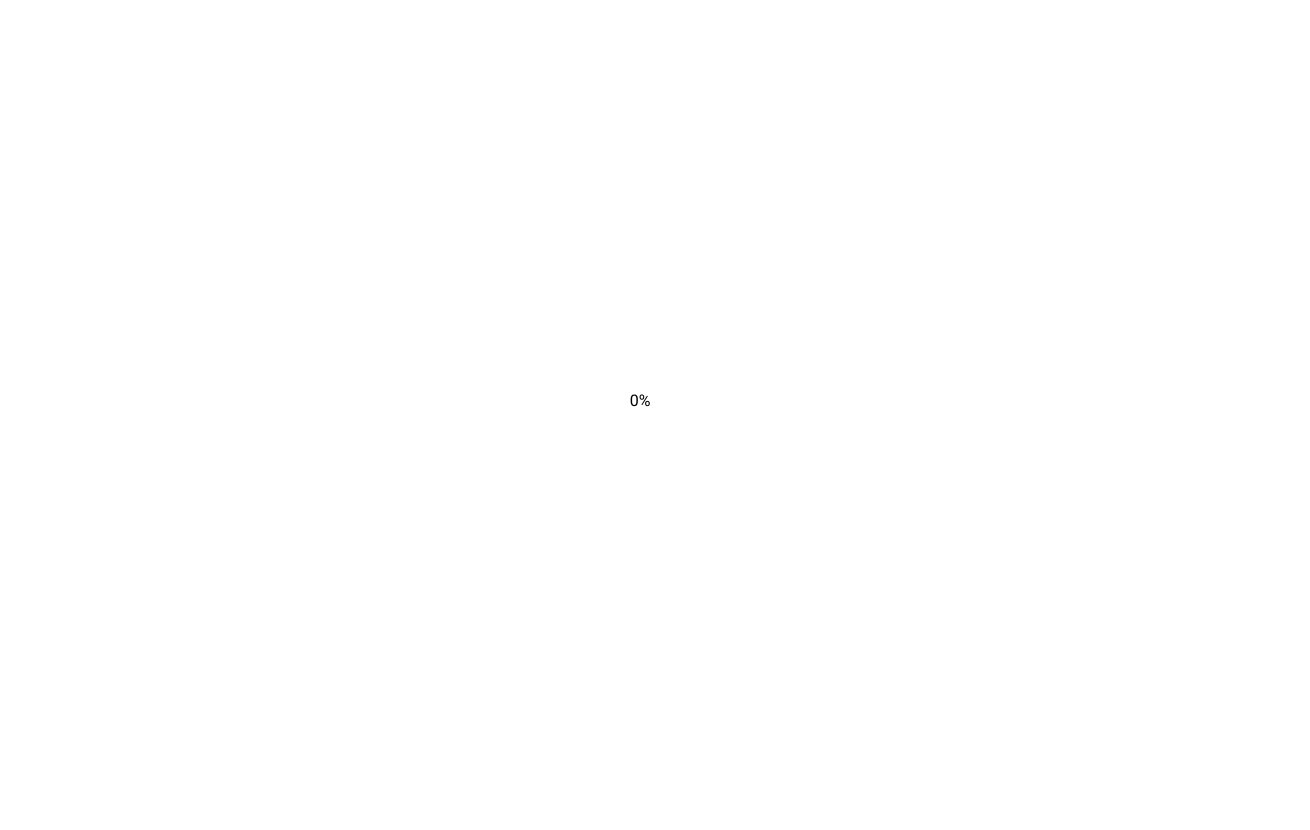
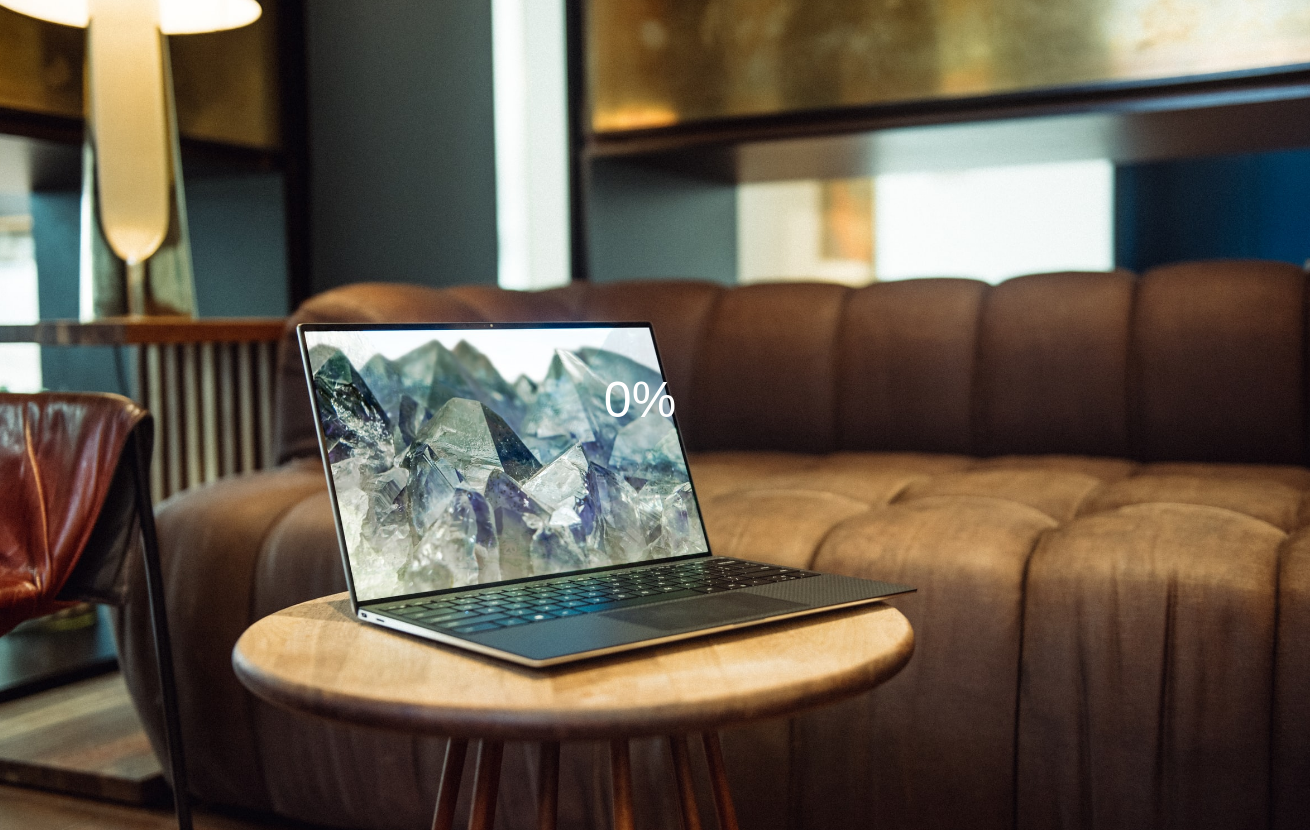
Before and after one commit to brettl1991/Projects, a plain HTML site: page index.html in a window 1280 px wide. Shown: the whole page, 1310 px wide, since content can reach past the window. Before the commit the page ends 800 px from the top, so only its background shows below. Drawn offline with Linux system fonts and the light colour scheme.

Commit message:
Styling the background and loading text

```diff
--- a/index.html
+++ b/index.html
@@ -1,16 +1,15 @@
 <!DOCTYPE html>
 <html lang="en">
   <head>
-  <meta charset="UTF-8">
-  <meta http-equiv="X-UA-Compatible" content="IE=edge">
-  <meta name="viewport" content="width=device-width, initial-scale=1.0">
-  <link rel="stylesheet" href="style.css">
+    <meta charset="UTF-8" />
+    <meta http-equiv="X-UA-Compatible" content="IE=edge" />
+    <meta name="viewport" content="width=device-width, initial-scale=1.0" />
+    <link rel="stylesheet" href="style.css" />
     <title>Blurry Loading</title>
   </head>
   <body>
-  <section class="bg">
+    <section class="bg"></section>
     <div class="loading-text">0%</div>
-  </section>
   </body>
   <script src="script.js"></script>
 </html>
--- a/style.css
+++ b/style.css
@@ -1,11 +1,11 @@
-@import url('https://fonts.googleapis.com/css2?family=Roboto:wght@400;700&display=swap');
+@import url('https://fonts.googleapis.com/css2?family=Ubuntu');
 
 * {
   box-sizing: border-box;
 }
 
 body {
-  font-family: 'Roboto', sans-serif;
+  font-family: 'Ubunto', sans-serif;
   display: flex;
   flex-direction: column;
   align-items: center;
@@ -14,3 +14,19 @@ body {
   overflow: hidden;
   margin: 0;
 }
+
+.bg {
+  background: url(images/xps-1gLdTsX3_70-unsplash.jpg) no-repeat center center/cover;
+  position: absolute;
+  top: -30px;
+  left: -30px;
+  width: calc(100vw + 60px);
+  height: calc(100vh + 60px);
+  z-index: -1;
+  filter: blur(0px);
+}
+
+.loading-text {
+  font-size: 50px;
+  color: #fff;
+}
```
Also changed, not shown: images/xps-1gLdTsX3_70-unsplash.jpg (added). Lines whose indentation alone changed are shown as unchanged.
